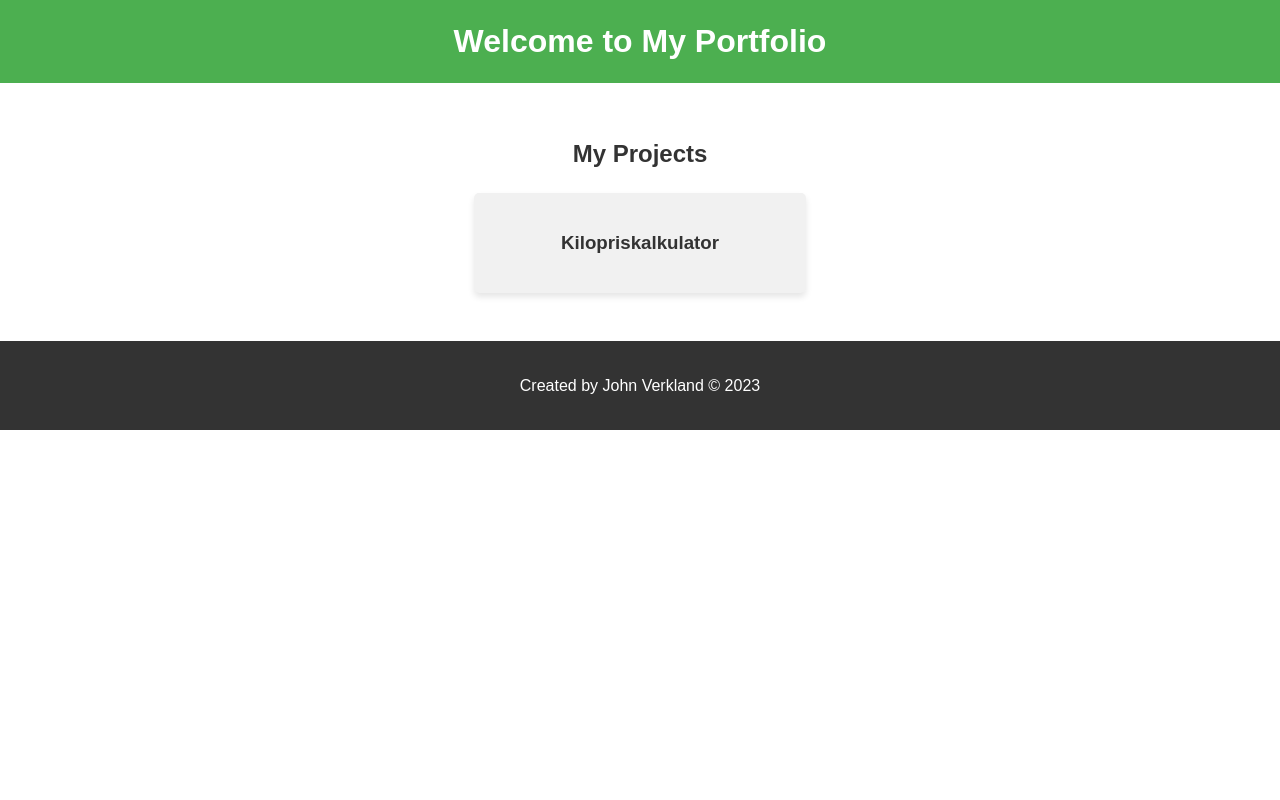
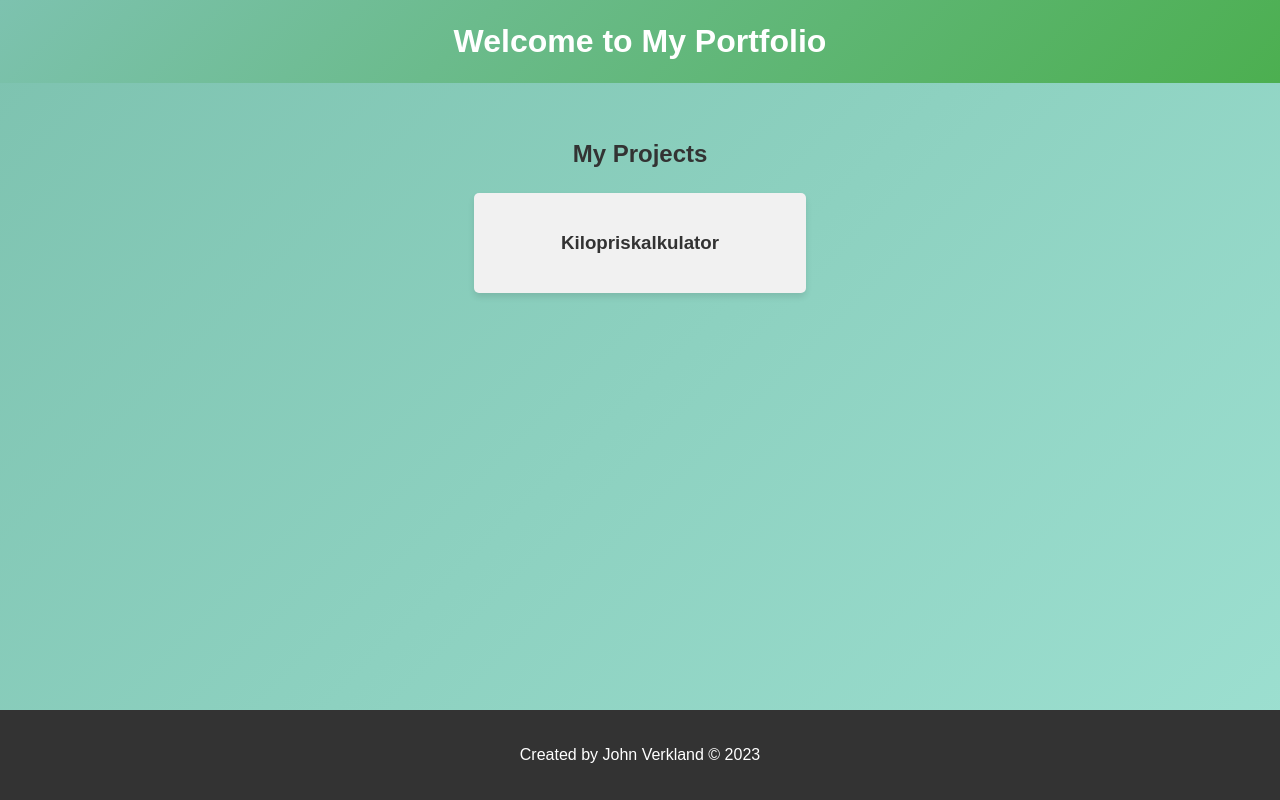
Before and after one commit to Verkland/Verkland.github.io, a plain HTML site: page index.html in a window 1280 px wide. Drawn offline with Linux system fonts and the light colour scheme.

Commit message:
Updated the css to look a bit nicer

```diff
--- a/styles.css
+++ b/styles.css
@@ -1,15 +1,24 @@
+html {
+  height: 100%;
+}
+
 body {
   font-family: 'Arial', sans-serif;
   line-height: 1.6;
   margin: 0;
   padding: 0;
   color: #333;
+  display: flex;
+  flex-direction: column;
+  min-height: 100%;
+  background: linear-gradient(135deg, #7dc2af 0%, #9de0d1 100%);
 }
 
 header {
   background-color: #4CAF50;
   text-align: center;
   padding: 1rem;
+  background: linear-gradient(135deg, #7dc2af 0%, #4CAF50 100%);
 }
 
 header h1 {
@@ -19,6 +28,7 @@ header h1 {
 
 main {
   padding: 2rem;
+  flex-grow: 1;
 }
 
 .projects {
```
